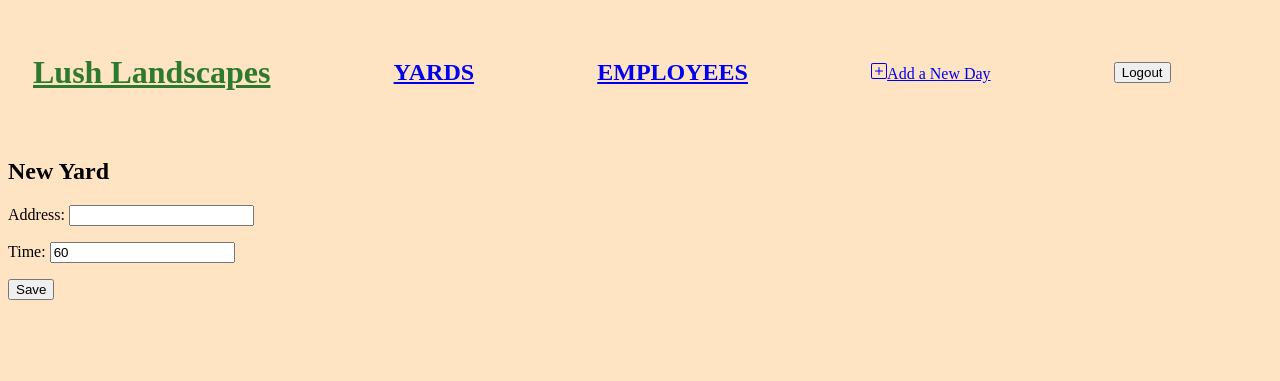
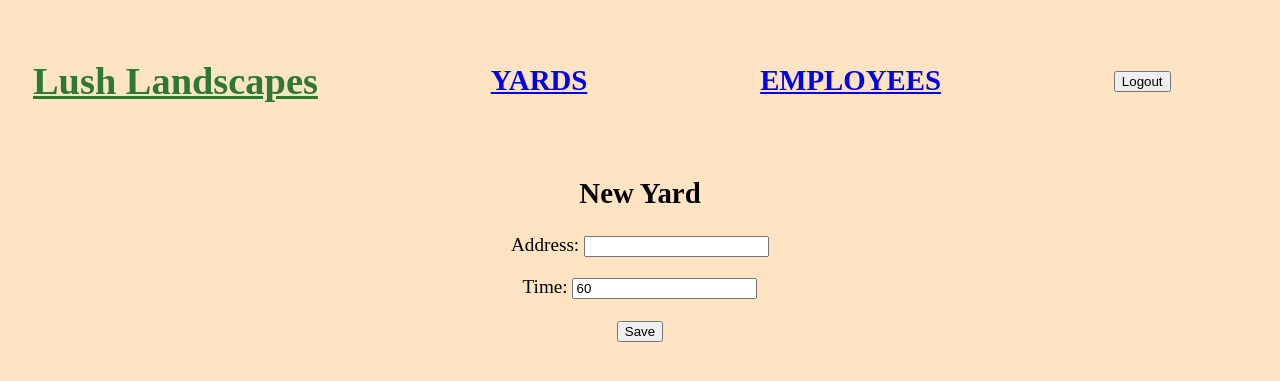
Before and after one commit to JacobS-ivytech/LushLandscapes, a Django app: page /new/yard/ in a window 1280 px wide. Shown: the top 381 px of the page. Run offline with Django 5.2, Linux system fonts and the light colour scheme; a user stored in the database is signed in.

Commit message:
fix formatting

```diff
--- a/LawnApp/lawn_tracker/tracker/static/tracker/css/tracker.css
+++ b/LawnApp/lawn_tracker/tracker/static/tracker/css/tracker.css
@@ -1,5 +1,6 @@
 html {
     background-color: bisque;
+    font-size: larger;
 }
 
 .page-header {
@@ -48,3 +49,13 @@ ul {
     margin-bottom: 20px;
     border:solid;
 }
+
+.new-form {
+    text-align: center;
+}
+
+.login-page {
+    display: flex;
+    justify-content: center;
+    margin-top: 40px;
+}
--- a/LawnApp/lawn_tracker/tracker/templates/registration/login.html
+++ b/LawnApp/lawn_tracker/tracker/templates/registration/login.html
@@ -4,7 +4,7 @@
     {% if form.errors %}
             <p>Your username and password didn't match. Please try again.</p>
         {% endif %}
-
+        <div class="login-page">
             <form method="post" action="{% url 'login' %}">
             {% csrf_token %}
                 <table>
@@ -21,4 +21,5 @@
                 <input type="submit" value="login" />
                 <input type="hidden" name="next" value="{{ next }}" />
             </form>
+        </div>
 {% endblock %}
--- a/LawnApp/lawn_tracker/tracker/templates/tracker/Workdays.html
+++ b/LawnApp/lawn_tracker/tracker/templates/tracker/Workdays.html
@@ -2,6 +2,10 @@
 
 {% block content %}
     <body>
+        <div class="detail-page">
+            {% if user.is_authenticated %}
+                <a href="{% url 'new_workday' %}" class="new-button">{% include './icons/plus-square.svg'%}Add a New Day</a>
+            {% endif %}
             <h1 class="title">Work Days</h1>
             <table class="workday-table">
                 <tr>
@@ -29,5 +33,6 @@
                 </tr>
                 {% endfor %}
             </table>
+        </div>
     </body>
 {% endblock %}
--- a/LawnApp/lawn_tracker/tracker/templates/tracker/core.html
+++ b/LawnApp/lawn_tracker/tracker/templates/tracker/core.html
@@ -11,7 +11,6 @@
                 <h2><a href="{% url 'yard_list'%}">YARDS</a></h2>
                 <h2><a href="{% url 'employee_list' %}">EMPLOYEES</a></h2>
             {% if user.is_authenticated %}
-                <a href="{% url 'new_workday' %}" class="work-button">{% include './icons/plus-square.svg'%}Add a New Day</a>
                 <form method="post" action="{% url 'logout' %}" style="display:inline;">
                     {% csrf_token %}
                     <button type="submit" class="work-button">Logout</button>
--- a/LawnApp/lawn_tracker/tracker/templates/tracker/new_yard.html
+++ b/LawnApp/lawn_tracker/tracker/templates/tracker/new_yard.html
@@ -1,9 +1,11 @@
 {% extends 'tracker/core.html' %}
 
 {% block content %}
-    <h2>New Yard</h2>
-    <form method="POST" class="yard-form">{%csrf_token%}
-    {{form.as_p}}
-    <button type="submit" class="save-btn">Save</button>
-    </form>
+    <div class="new-form">
+        <h2>New Yard</h2>
+        <form method="POST" class="yard-form">{%csrf_token%}
+        {{form.as_p}}
+        <button type="submit" class="save-btn">Save</button>
+        </form>
+    </div>
 {% endblock %}
```
Also changed, not shown: LawnApp/lawn_tracker/tracker/templates/tracker/new_employee.html (+7 -5 lines), LawnApp/lawn_tracker/db.sqlite3. Lines whose indentation alone changed are shown as unchanged.
